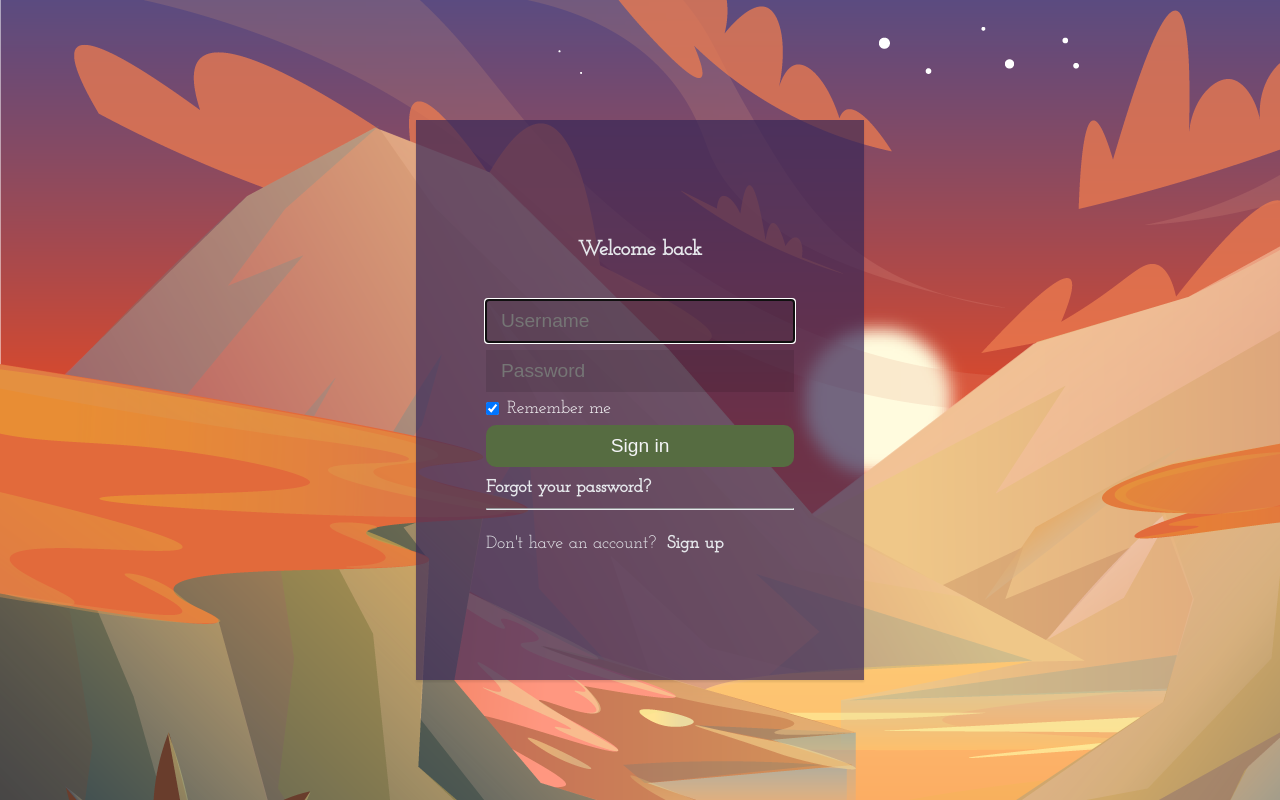
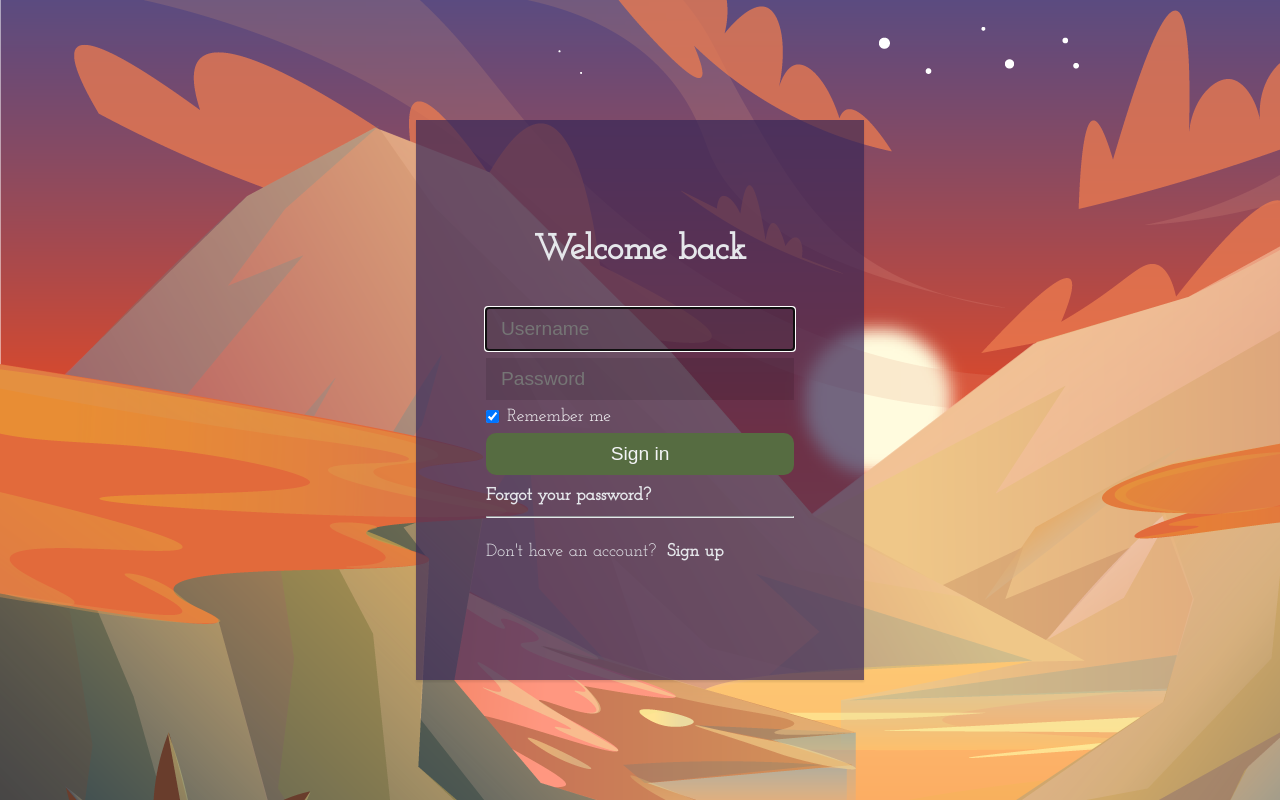
Before and after one commit to bmirandach/login, a plain HTML site: page index.html in a window 1280 px wide. Drawn offline with Linux system fonts and the light colour scheme.

Commit message:
changed styles

```diff
--- a/index.html
+++ b/index.html
@@ -15,7 +15,7 @@
     <div class="form-container">
       <form class="form-card card-sign-in">
         <div class="title">
-          <h3>Welcome back</h3>
+          <h1>Welcome back</h1>
         </div>
         <div class="row">
           <label class="form__label" for="user">Username</label>
@@ -38,7 +38,7 @@
       </form>
       <form class="form-card card-sign-up invisible ">
         <div class="title">
-          <h3>Welcome</h3>
+          <h1>Welcome</h1>
         </div>
         <div class="row">
           <label class="form__label" for="user-create">Username</label>
--- a/styles.css
+++ b/styles.css
@@ -10,7 +10,7 @@ input, button {
 }
 
 input:not(:focus):not(:placeholder-shown):invalid {
-  border: 1px solid #F05252;
+  border: 1px solid #aaaaaa;
 }
 
 a {
```
